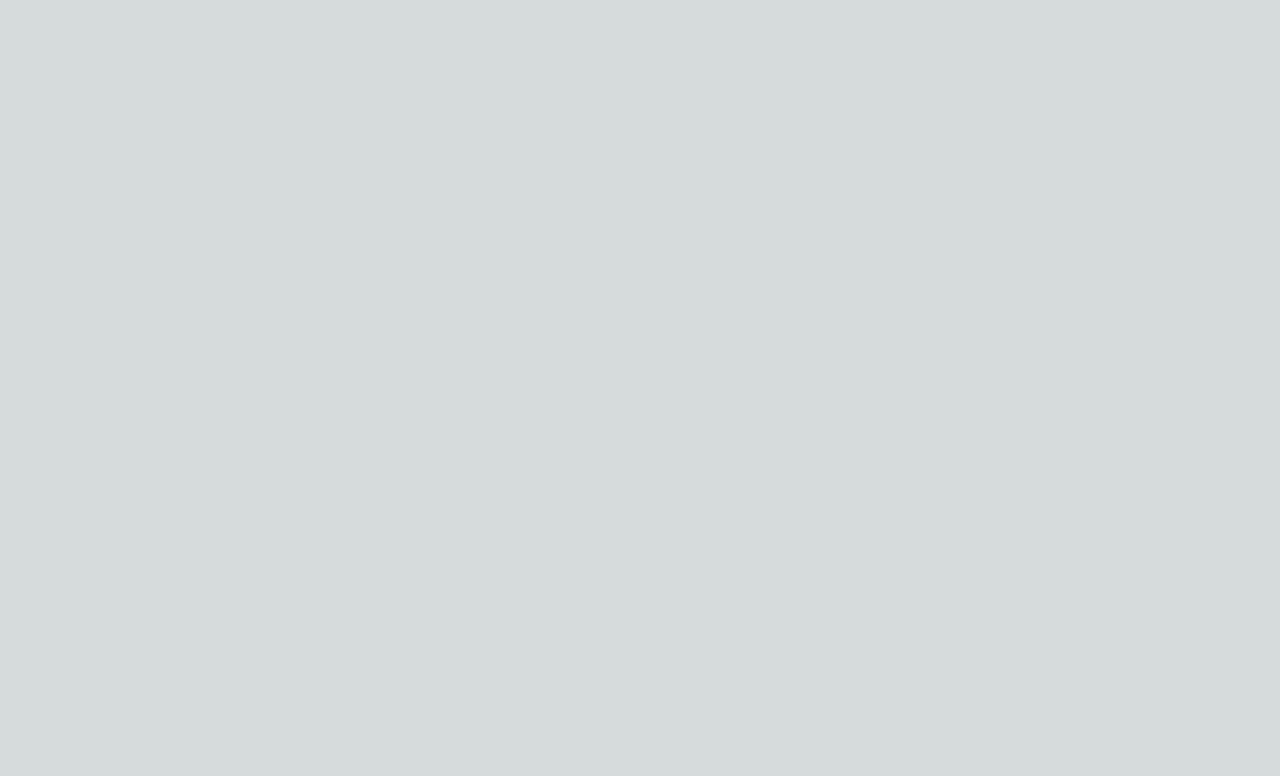
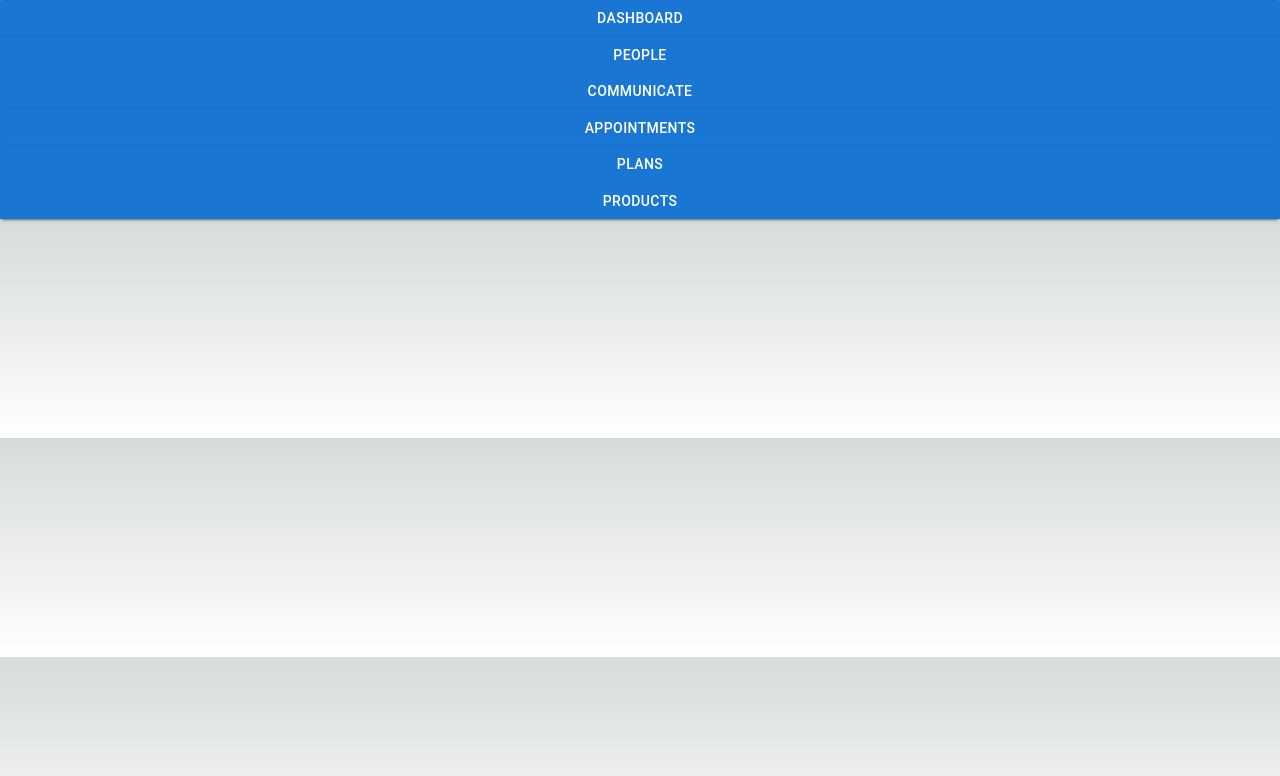
Before and after one commit to ToroDDT/Customer-Management-System-Gym, a Next.js app in the folder management_app/: page / in a window 1280 px wide. Shown: the top 776 px of the page. Built offline with nearby package versions, Linux system fonts and the light colour scheme.

Commit message:
Create sidenav component

```diff
--- a/management_app/app/page.tsx
+++ b/management_app/app/page.tsx
@@ -1,5 +1,20 @@
 import Image from "next/image";
+import Button from "@mui/material/Button";
+import { AddButton } from "./dashboard/MyDay-Component";
 
 export default function Home() {
-  return <main className=""></main>;
+  return <SideNav />;
 }
+
+function SideNav() {
+  return (
+    <div className="bg-blue-500 flex flex-col">
+      <Button variant="contained">Dashboard</Button>
+      <Button variant="contained">People</Button>
+      <Button variant="contained">Communicate</Button>
+      <Button variant="contained">Appointments</Button>
+      <Button variant="contained">Plans</Button>
+      <Button variant="contained">Products</Button>
+    </div>
+  );
+}
```
